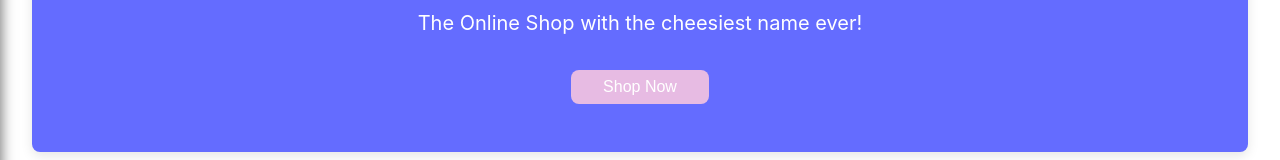
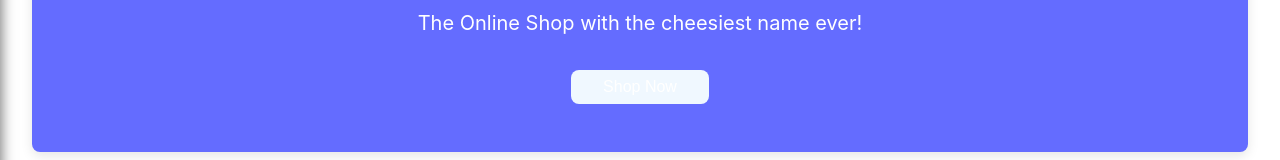
Before and after one commit to CasuallyDreamin/odin-react-shopping-cart, a React (Vite) app: page / in a window 1280 px wide. Shown: the part 206-366 px from the top of the page. Built offline with nearby package versions, Linux system fonts and the light colour scheme.

Commit message:
chore: Fixed footer text

```diff
--- a/src/index.css
+++ b/src/index.css
@@ -11,7 +11,7 @@
 
   /* Accent colors */
   --color-primary: #5C9EAD;
-  --color-secondary:  #E7BBE3;
+  --color-secondary:  aliceblue;
   --color-info: #00bfa6;
   --color-error: #e63946;
   --color-success: #2a9d8f;
--- a/src/layout/Footer.jsx
+++ b/src/layout/Footer.jsx
@@ -4,7 +4,7 @@ export default function Footer() {
   return (
     <footer className="footer">
       <div className="footer-content">
-        <p>&copy; {new Date().getFullYear()} ShopName. All rights reserved.</p>
+        <p>&copy; {new Date().getFullYear()} -CARTLY- All rights reserved.</p>
         <nav className="footer-nav">
           <a href="/">Home</a>
           <a href="/about">About</a>
```
